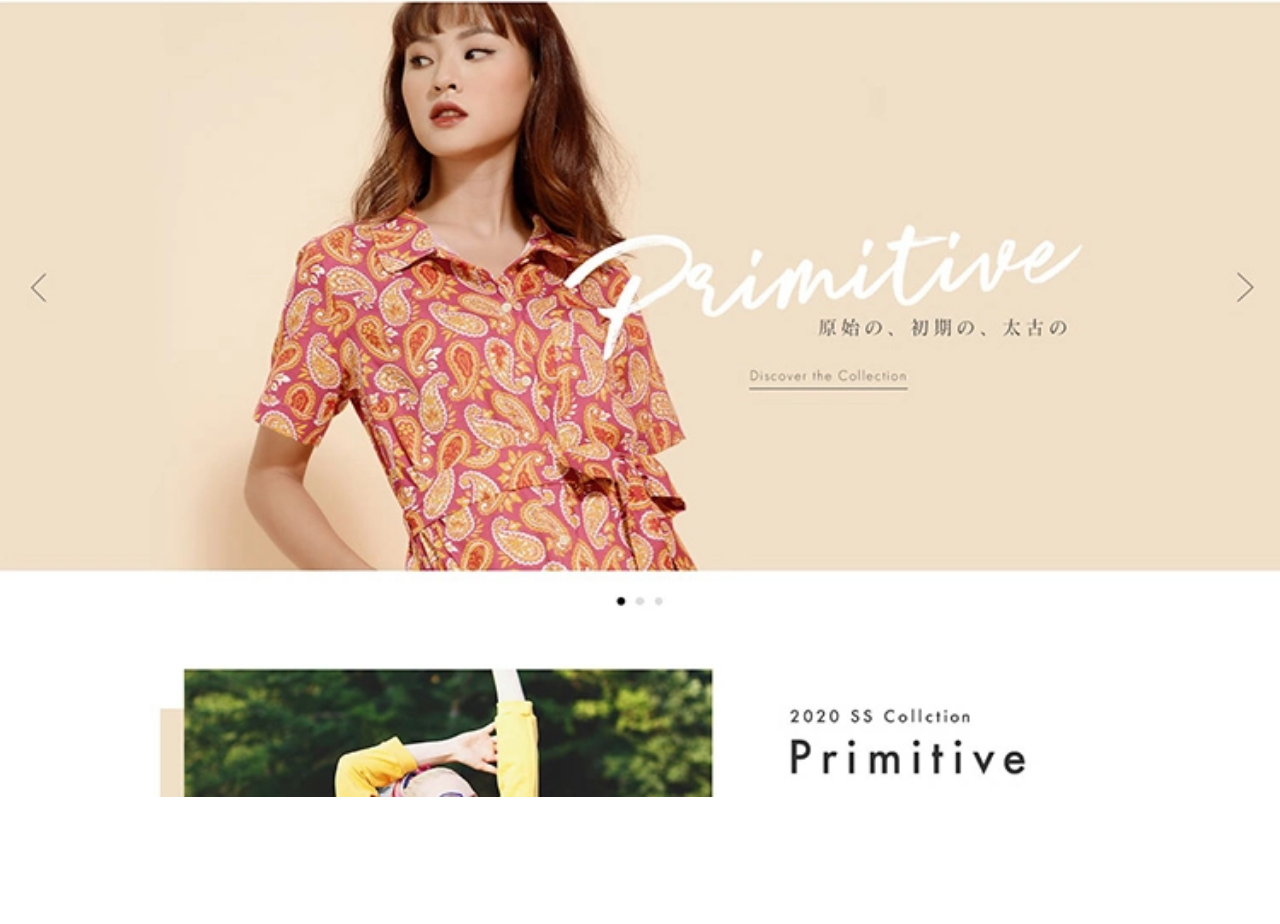
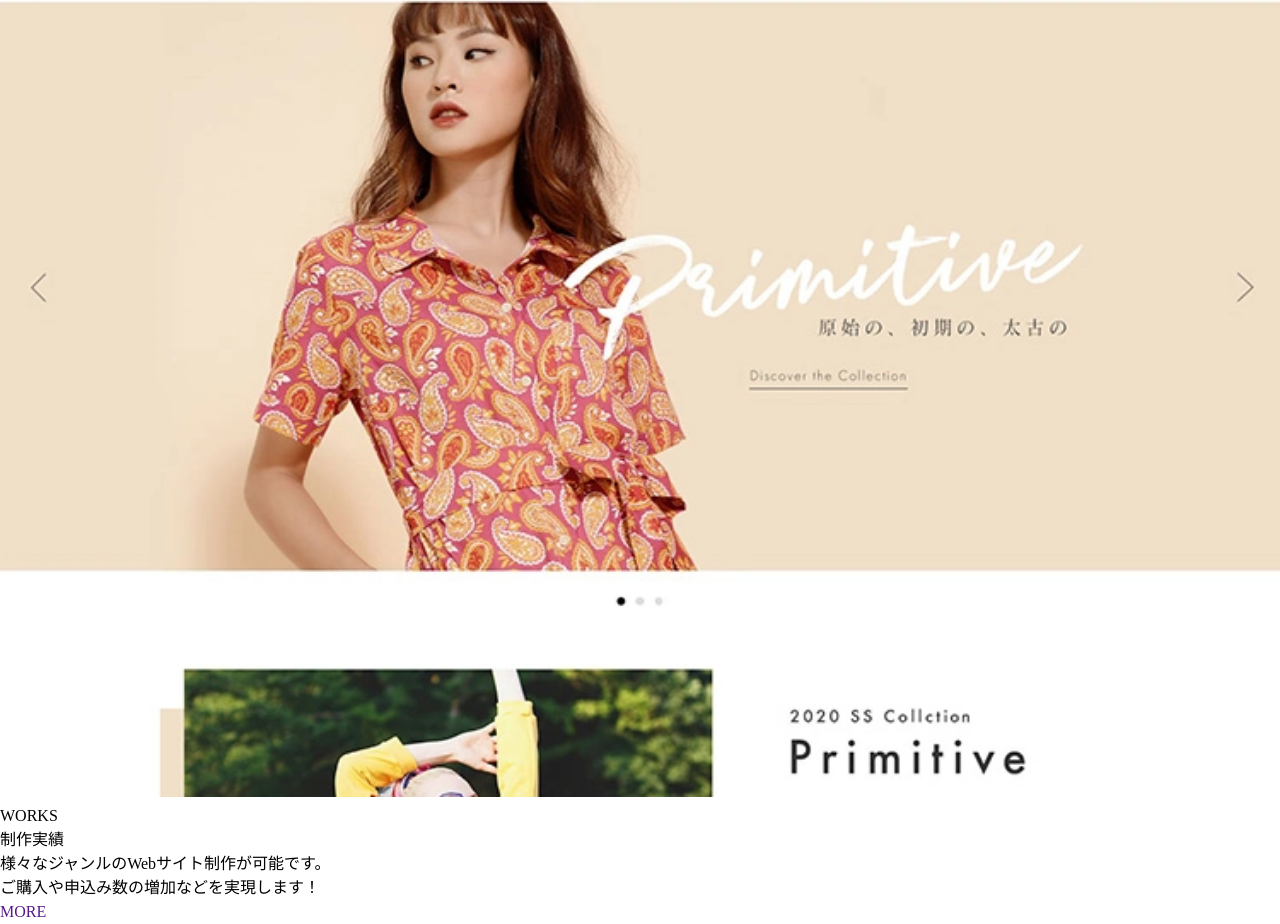
Before and after one commit to yasu7311/web-design-specialist, a plain HTML site: page index.html in a window 1280 px wide. Shown: the part 5487-6411 px from the top of the page. Before the commit the page ends 6291 px from the top, so only its background shows below. Drawn offline with Linux system fonts and the light colour scheme.

Commit message:
html worksをコーディングした

```diff
--- a/index.html
+++ b/index.html
@@ -118,7 +118,13 @@
         </div>
       </div>
       <div class="textarea">
-
+        <div class="works-title">
+          <div class="sub-title">WORKS</div>
+          <p class="title-text">制作実績</p>
+          <p class="works-text">様々なジャンルのWebサイト制作が可能です。<br>ご購入や申込み数の増加などを実現します！
+          </p>
+          <div class="btn"><a href="">MORE</a></div>
+        </div>
       </div>
     </div>
    </section>
```
